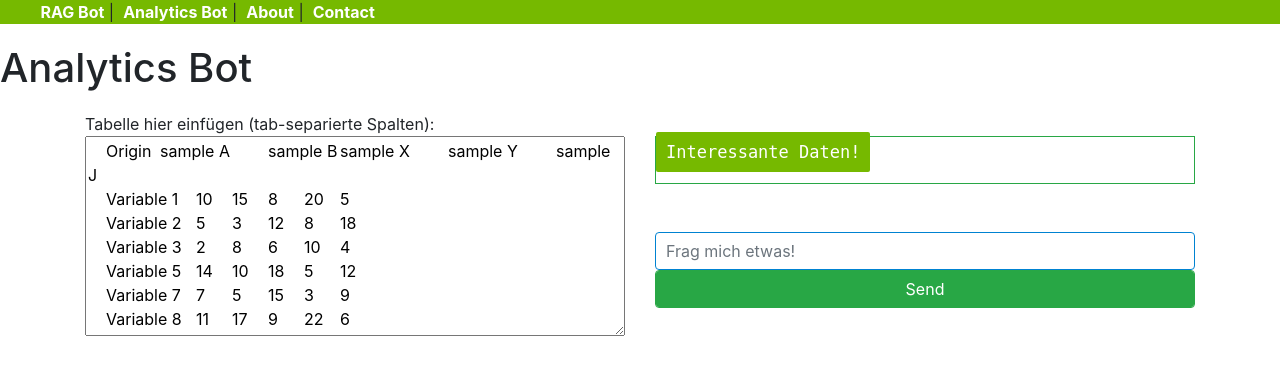
After one commit to chkra/llm-bot, a Flask app: page /analysis/ in a window 1280 px wide. The commit adds this page. Shown: the top 375 px of the page. Run offline with Flask 3, Linux system fonts and the light colour scheme; some libraries are stand-ins or nearby versions.

Commit message:
added analytics bot

```diff
--- a/app.py
+++ b/app.py
@@ -1,20 +1,91 @@
 #imports
 from flask import Flask, render_template, request
 #from llama_index import GPTSimpleVectorIndex, Document, SimpleDirectoryReader
-from llama_index import SimpleDirectoryReader, GPTVectorStoreIndex
-from llama_index.node_parser import SimpleNodeParser
+from llama_index.core import VectorStoreIndex, SimpleDirectoryReader
+from openai import OpenAI
+
+
+from llama_index.core.node_parser import SimpleNodeParser
 import os
 
-os.environ['OPENAI_API_KEY'] = "your api key here"
+with open('api_key', 'r') as file:
+    api_key = file.read().strip()
+os.environ['OPENAI_API_KEY'] = api_key
 
+client = OpenAI(
+    api_key=os.environ.get("OPENAI_API_KEY"),
+)
 
 app = Flask(__name__)
 
 #create chatbot
-documents = SimpleDirectoryReader('htw-data').load_data()
+documents = SimpleDirectoryReader('data').load_data()
 parser = SimpleNodeParser()
 nodes = parser.get_nodes_from_documents(documents)
-index = GPTVectorStoreIndex(nodes)
+index = VectorStoreIndex(nodes)
+
+
+DUMMY_EXAMPLE = "\#javascript "\
+ + "function mycode() { "\
+ + "var nColumns = datatable[0].length; "\
+ + "var nRows = datatable.length; "\
+ + "var sum = 0; "\
+ + "var n = 0; "\
+ + "for (r=0; r<nRows; r++) { "\
+ + "n++; "\
+ + "sum = sum + datatable[r][2]; " \
+ + "} "\
+ + "var tmp=sum/n; "\
+ + "var answer = \"The average of the numbers in the third column is \" + tmp.toString() ;"\
+ + "return answer; "\
++ "}"\
++ "mycode();"\
++ "\#"
+
+QAexamples = []  #Array of example requests and corresponding javascript code
+QAexamples.append( {"role": "system", \
+"content": "\n\nYou are an expert data analyst and programmer assistant who translates a users request into JavaScript code, providing the code between \#javascript and \# and embedding it into a function called mycode(). Here you are working on a data table called datatable of size nRows rows times nColumns columns. Given the users request you reply with JavaScript code to process the corresponding numbers of the table, and with what function. Take into account the fact that columns of a data table appear on the second index of a javascript array." \
++ "For example, if the user asks What is the average of the numbers in the third column? you return this code: " \
++ DUMMY_EXAMPLE })
+
+
+columnNames = "A  B  C\n"
+rowNames = "x y z"
+nRows = 3
+datatable = \
+        columnNames \
+    +   "1  2  3\n" \
+    +   "4  5  6\n" \
+    +   "7  8  9\n" \
+
+
+def handleUserInput(user_input):
+
+    user_prompt = "Given an array called datatable which has nColumns columns (of names " + columnNames + ") and " \
+                        + str(nRows) +" rows (of names " + rowNames + "):\n\n" \
+                        + user_input \
+                        + "\n\nWrite only one single complete piece of Javascript code.\n\n" \
+                        + "The script must finish by returning the full answer to the question as a string."
+
+    fullprompt = [];
+
+    for example in QAexamples:
+        fullprompt.append(example)
+
+    fullprompt.append({"role": "user", "content": user_input})
+    return fullprompt;
+
+def extractJsCode(response):
+    start_marker = "\\#javascript"
+    end_marker = "\\#"
+
+    if start_marker in response and end_marker in response:
+        substring = response.split(start_marker, 1)[1].split(end_marker, 1)[0]
+    else:
+        substring = ""
+
+    return(substring)
+
 
 #define app routes
 @app.route("/")
@@ -29,12 +100,28 @@ def about():
 def contact():
     return render_template("contact.html")
 
-@app.route("/get")
-#function for the bot response
+@app.route("/analysis/")
+def analysis():
+    return render_template("analysis.html")
+
+@app.route("/get/")
 def get_bot_response():
+    # chatbot is set in service context
     userText = request.args.get('msg')
-    response = index.query(userText)
+    query_engine = index.as_query_engine(    response_mode="simple_summarize", verbose=True)
+    response = query_engine.query(userText)
     return str(response)
 
-if __name__ == "__main__":
-    app.run()
+@app.route("/get_analysis")
+def get_analysis_bot_response():
+    userText = request.args.get('msg')
+    prompt = handleUserInput(userText)
+
+    chat_completion = client.chat.completions.create( messages=prompt, model="gpt-3.5-turbo")
+    response = chat_completion.choices[0].message.content
+    # response = DUMMY_EXAMPLE
+    response = extractJsCode(response)
+    return str(response)
+
+if __name__ == '__main__':
+    app.run(host="0.0.0.0", port=3000, debug=True)
--- a/requirements.txt
+++ b/requirements.txt
@@ -1,3 +1,4 @@
 Flask
 openai
 llama-index
+llama-index-readers-web
--- a/static/style.css
+++ b/static/style.css
@@ -1,8 +1,8 @@
 #textInput {
-    border: none;
-    border-bottom: 3px solid #0082D1;
+    border: 1px solid #0082D1;
+    border-bottom: 1px solid #0082D1;
+    padding: 10px;
 }
-
 .userText {
     color: white;
     font-family: monospace;
@@ -30,14 +30,17 @@
 #container {
     border: none;
 }
-.navbar {
-    background-color: #76B900;;
+.navi {
+    background-color: #76B900;
+}
+
+/*.navbar {
+    background-color: #76B900;
     font-size: 1em;
     font-family: 'Verdana', sans-serif;
     color: white;
-    padding: 8px 5px 8px 5px;
     text-align: left;
-}
+}*/
 
 /* unvisited link */
 a:link {
--- /dev/null
+++ b/templates/analysis.html
@@ -0,0 +1,104 @@
+{% extends "layout.html" %}
+{% block title %}
+Home
+{% endblock %}
+{% block content %}
+
+<body>
+
+<div class="page-header" style="margin-top: 20px; margin-bottom: 20px;">
+    <h1>Analytics Bot</h1>
+</div>
+
+<div class="container">
+
+<div class="row">
+    <div class="col-sm-6">
+    <div>Tabelle hier einfügen (tab-separierte Spalten):</div>
+    <div><textarea id="textarea-input"  style="width: 100%; height: 200px;">
+    Origin	sample A	sample B	sample X	sample Y	sample J
+    Variable 1	10	15	8	20	5
+    Variable 2	5	3	12	8	18
+    Variable 3	2	8	6	10	4
+    Variable 5	14	10	18	5	12
+    Variable 7	7	5	15	3	9
+    Variable 8	11	17	9	22	6
+    Variable 9	4	12	7	14	10
+    Variable 10	8	6	13	4	16</textarea>
+    </div>
+    </div>
+    <div class="col-sm-6">
+            <div><br></div>
+            <div id="chatboxA" class="border border-success">
+                <p class="botText"><span>Interessante Daten!</span>
+                </p>
+
+            </div>
+            <div id="userInputA">
+                <br><br>
+                <input id="textInput" class="form-control" type="text" name="msg" placeholder="Frag mich etwas!">
+                <input id="buttonInput" class="btn btn-success form-control" type="submit" value="Send">
+            </div>
+    </div> <!-- col -->
+    </div> <!-- row -->
+</div> <!-- container -->
+
+
+<script>
+
+    var textarea = document.getElementById('textarea-input');
+    var lines = textarea.value.trim().split("\n");
+    var baseString = "datatable = ["
+
+    for (i=1; i<lines.length; i++) {
+        /*console.log(i + " ---   " + lines[i])*/
+        baseString = baseString + "["
+        var tmp = lines[i].split("\t");
+        for (j=1; j<tmp.length; j++) {
+            baseString = baseString + tmp[j] + ","
+        }
+        baseString = baseString.slice(0, -1) + "],"
+    }
+    baseString = baseString.slice(0, -1) + "]"
+
+    baseString = baseString + "\n\nvar nColumns = datatable[0].length;"
+    baseString = baseString + "\nvar nRows = datatable.length;\n"
+
+
+    function getAnalysisBotResponse() {
+        let userText = $("#textInput").val();
+        let userHtml = '<p class="userText"><span>' + userText + '</span></p>';
+        $("#textInput").val("");
+        $("#chatboxA").append(userHtml);
+        document.getElementById('userInputA').scrollIntoView({block: 'start', behavior: 'smooth'});
+       $.get("/get_analysis", { msg: userText }).done(function(data) {
+            var javaScriptCode = baseString + "\n\n" + data.trim()
+            console.log(javaScriptCode);
+            console.log("------------------")
+            var codeOutput = eval(javaScriptCode);  //Run the code (pay attention to baseString and read about it below)
+            console.log(codeOutput);
+            var botHtml = '<p class="botTextA"><span>' + codeOutput + '</span></p>';
+            $("#chatboxA").append(botHtml);
+            document.getElementById('userInputA').scrollIntoView({block: 'start', behavior: 'smooth'});
+        });
+    }
+
+    $("#textInput").keypress(function(e) {
+        if(e.which == 13) {
+            getAnalysisBotResponse();
+        }
+    });
+
+    $("#buttonInput").click(function() {
+        getAnalysisBotResponse();
+    });
+
+    </script>
+    <script src="https://ajax.googleapis.com/ajax/libs/jquery/3.4.1/jquery.min.js"></script>
+    <script src="https://cdnjs.cloudflare.com/ajax/libs/popper.js/1.14.7/umd/popper.min.js"></script>
+    <script src="https://maxcdn.bootstrapcdn.com/bootstrap/4.3.1/js/bootstrap.min.js"></script>
+</div>
+
+
+
+{% endblock %}
--- a/templates/layout.html
+++ b/templates/layout.html
@@ -13,11 +13,13 @@
     </head>
 
     <body>
-        <div class="navbar">
-            <img src="{{ url_for('static', filename='Q17_HTW_Berlin_Logo_quer_neg_SW_RGB.png') }}" height="100">
-            <a href="{{ url_for('home') }}" class="navbar-brand">Home</a>&nbsp;|&nbsp;
-            <a href="{{ url_for('about') }}" class="navbar-item">About</a>&nbsp;|&nbsp;
-            <a href="{{ url_for('contact') }}" class="navbar-item">Contact</a>
+        <div class="navi" >
+            <!-- <img src="{{ url_for('static', filename='Q17_HTW_Berlin_Logo_quer_neg_SW_RGB.png') }}" height="100"> -->
+            &nbsp;&nbsp;&nbsp;&nbsp;&nbsp;&nbsp;&nbsp;&nbsp;
+            <a href="{{ url_for('home') }}"><b>RAG Bot</b></a>&nbsp;|&nbsp;
+            <a href="{{ url_for('analysis') }}"><b>Analytics Bot</b></a>&nbsp;|&nbsp;
+            <a href="{{ url_for('about') }}"><b>About</b></a>&nbsp;|&nbsp;
+            <a href="{{ url_for('contact') }}"><b>Contact</b></a>
         &nbsp;
         </div>
         <div class="body-content">
```
Also changed, not shown: data/htw-data.txt (added, +26 -0 lines), data/spaghetti.txt (added, +11 -0 lines), dummy.py (added, +25 -0 lines), htw-data/htw-data.txt (deleted, +0 -26 lines), templates/about.html (+7 -3 lines), templates/analysis2.html (added, +67 -0 lines), templates/home.html (+4 -3 lines), static/Q17_HTW_Berlin_Logo_quer_neg_SW_RGB.png (deleted), 1 other file.
